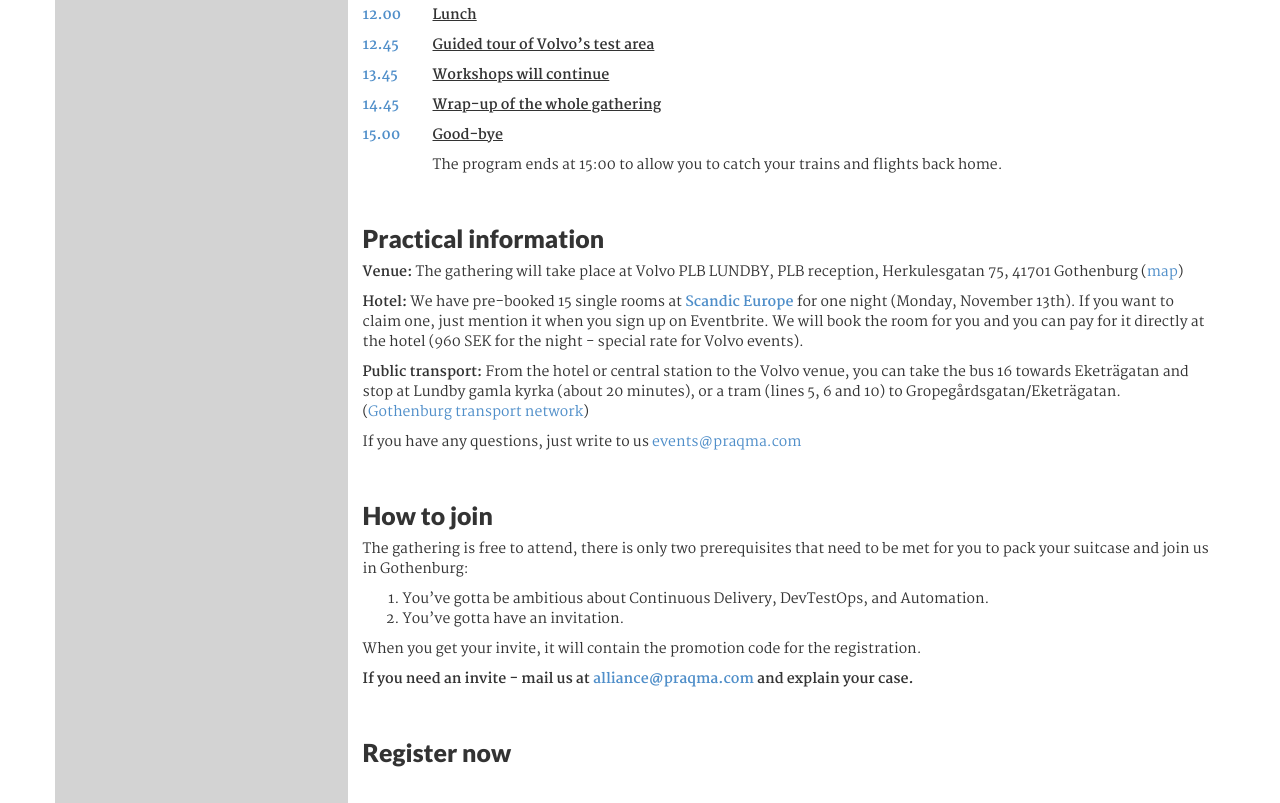
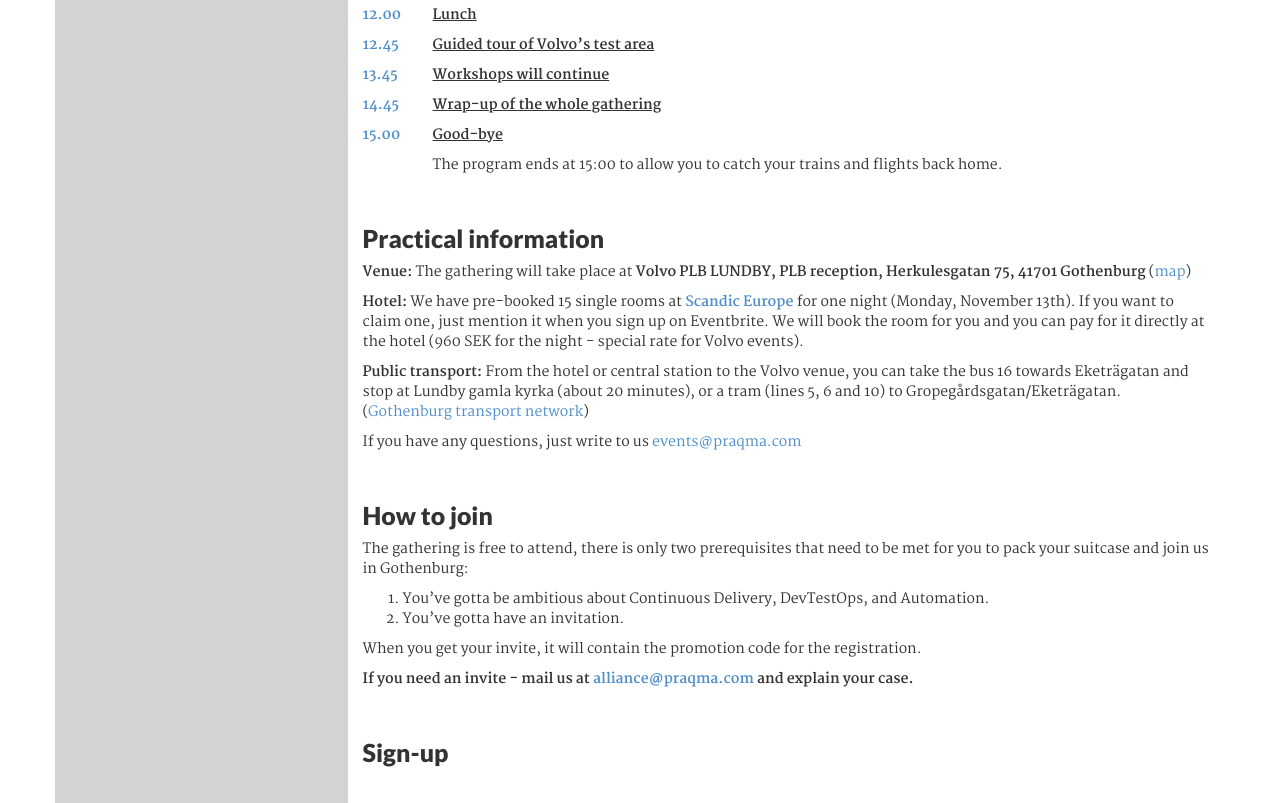
Before and after one commit to Praqma/web-alliance, a Jekyll site: the page built from _pages/gatherings.md, in a window 1280 px wide and 900 px high, scrolled down 1453 px, cut to the strip 0-803 px from the top of the window. Built offline with Jekyll 4.4.1, drawn with Linux system fonts in a browser that asks for light colours; some of the changed lines change nothing that is shown.

Commit message:
close #58 add anchors to 7th gathering

```diff
--- a/_pages/gatherings.md
+++ b/_pages/gatherings.md
@@ -145,9 +145,9 @@
 
 <br>
 
-## Practical information
+## Practical information {#practicalinfo}
 
-**Venue:** The gathering will take place at Volvo PLB LUNDBY, PLB reception, Herkulesgatan 75, 41701 Gothenburg ([map](https://www.google.se/maps/place/Volvo+PLB+LUNDBY/@57.7127171,11.9242735,17z/data=!4m5!3m4!1s0x0:0xfa965b0c62e7cf34!8m2!3d57.7126362!4d11.9234537){: target="\_blank"})
+**Venue:** The gathering will take place at **Volvo PLB LUNDBY, PLB reception, Herkulesgatan 75, 41701 Gothenburg** ([map](https://www.google.se/maps/place/Volvo+PLB+LUNDBY/@57.7127171,11.9242735,17z/data=!4m5!3m4!1s0x0:0xfa965b0c62e7cf34!8m2!3d57.7126362!4d11.9234537){: target="\_blank"})
 
 **Hotel:** We have pre-booked 15 single rooms at [**Scandic Europe**](https://www.scandichotels.com/hotels/sweden/gothenburg/scandic-europa){: target="\_blank"} for one night (Monday, November 13th). If you want to claim one, just mention it when you sign up on Eventbrite. We will book the room for you and you can pay for it directly at the hotel (960 SEK for the night - special rate for Volvo events).
 
@@ -170,7 +170,7 @@
 
 <br>
 
-## Register now
+## Sign-up {#signup}
 
 <br>
 
```
